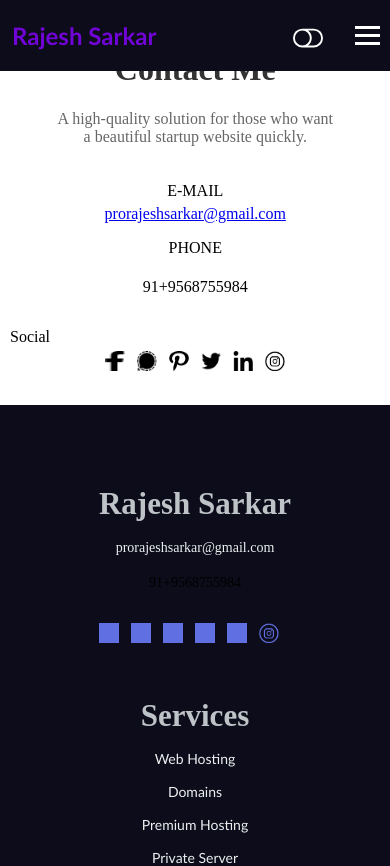
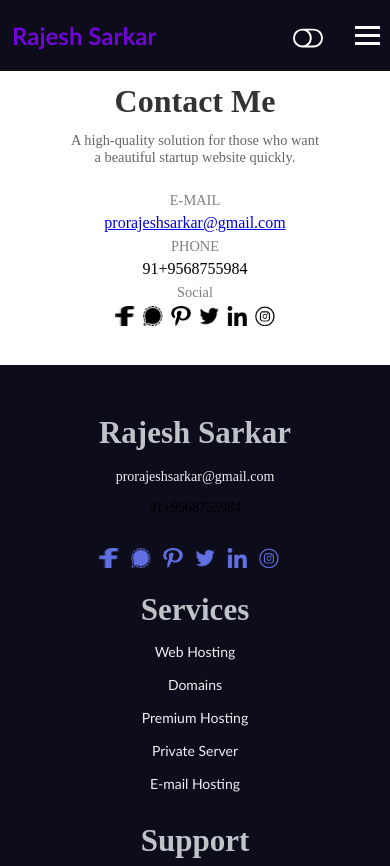
Before and after one commit to rajeshsarkar95/potfolio, a Next.js app: page /components/contact in a window 390 px wide. Shown: the top 866 px of the page. Built offline with nearby package versions, Linux system fonts and the light colour scheme; grey boxes are pictures that could not be loaded.

Commit message:
all error fixied

```diff
--- a/src/app/components/contact/contact.css
+++ b/src/app/components/contact/contact.css
@@ -1,39 +1,45 @@
-
+/* General Style */
 .contact-container {
-  width: 80%;
+  width: 90%; /* Reduced width for better adaptability */
   max-width: 600px;
+  margin-top: 68px;
   margin: 20px auto;
   padding: 20px;
+  box-sizing: border-box; /* Ensures padding is included within the total width */
 }
 
 .contact-section {
   display: flex;
+  flex-direction: column;
   justify-content: center;
   text-align: center;
-  flex-direction: column;
 }
 
 .contact-title {
-  text-align: center;
+  font-size: 1.5rem; /* Scalable font size for better readability */
   color: #333;
 }
 
 .contact-socials {
   display: flex;
+  flex-wrap: wrap; /* Allow wrapping on small screens */
   justify-content: center;
   gap: 12px;
 }
 
 .contact-text {
+  font-size: 1rem;
   text-align: center;
   color: #666;
   margin-bottom: 20px;
 }
 
+/* Contact Form Styles */
 .contact-form {
   background: #f9f9f9;
   padding: 20px;
   border-radius: 8px;
+  box-shadow: 0 2px 5px rgba(0, 0, 0, 0.1); /* Added subtle shadow for aesthetics */
 }
 
 .contact-form-group {
@@ -42,39 +48,89 @@
 
 .contact-label {
   display: block;
+  font-size: 0.9rem;
   margin-bottom: 5px;
 }
 
 .contact-input,
 .contact-textarea {
   width: 100%;
+  font-size: 1rem; /* Scalable font */
   padding: 8px;
-  margin-bottom: 10px;
   border: 1px solid #ddd;
   border-radius: 4px;
+  transition: border-color 0.3s; /* Smooth transition on focus */
+}
+
+.contact-input:focus,
+.contact-textarea:focus {
+  border-color: #4caf50;
+  outline: none;
 }
 
 .contact-textarea {
-  resize: vertical;
+  resize: vertical; /* Prevent resizing horizontally */
 }
 
 .contact-button {
   width: 100%;
-  padding: 10px;
+  padding: 12px;
+  font-size: 1rem;
   background: #4caf50;
   color: white;
   border: none;
   border-radius: 4px;
   cursor: pointer;
+  transition: background 0.3s;
 }
 
 .contact-button:hover {
   background: #45a049;
 }
 
-@media (max-width: 600px) {
+/* Responsive Design for Various Devices */
+@media (max-width: 768px) {
+  .contact-title {
+    font-size: 1.2rem; /* Adjusted font size */
+  }
+
   .contact-container {
-    width: 95%;
+    width: 100%; /* Maximize available space */
+    padding: 15px;
+  }
+
+  .contact-button {
     padding: 10px;
   }
 }
+
+@media (max-width: 480px) {
+  .contact-container{
+    margin-top: 68px;
+  }
+   .contact-socials{
+      display: flex;
+   }
+  .contact-title {
+    text-align: center;
+    font-size: 2rem; /* Smaller text for very small devices */
+  }
+  .contact-label{
+    margin-top: 6px;
+    text-align: center;
+    opacity: 0.5;
+  }
+  .contact-text {
+    margin-top: 12px;
+    font-size: 0.9rem;
+  }
+
+  .contact-socials {
+    flex-direction: row; /* Stack socials for smaller screens */
+    gap: 8px;
+  }
+
+  .contact-button {
+    font-size: 0.9rem;
+  }
+}
--- a/src/app/components/footer/page.js
+++ b/src/app/components/footer/page.js
@@ -34,7 +34,7 @@ function Footer() {
             <Link href="https://www.facebook.com/profile.php?id=100056700738524">
               <Image
                 style={{ color: "white" }}
-                src="/social/feacbook.png"
+                src="/social/facebook.png"
                 className="footer_social-icon"
                 width={20}
                 height={20}
@@ -43,7 +43,7 @@ function Footer() {
             </Link>
             <Link href="https://api.whatsapp.com/send?phone=9568755984">
               <Image
-                src="/social/Whatapp.png"
+                src="/social/whatsapp.png"
                 className="footer_social-icon"
                 width={20}
                 height={20}
@@ -52,7 +52,7 @@ function Footer() {
             </Link>
             <Link href="">
               <Image
-                src="/social/p.png"
+                src="/social/pinterest.png"
                 className="footer_social-icon"
                 width={20}
                 height={20}
@@ -61,7 +61,7 @@ function Footer() {
             </Link>
             <Link href="https://x.com/Rajesh956875">
               <Image
-                src="/social/twiter.png"
+                src="/social/twitter.png"
                 className="footer_social-icon"
                 width={20}
                 height={20}
@@ -70,7 +70,7 @@ function Footer() {
             </Link>
             <Link href="https://www.linkedin.com/in/rajesh-sarkar-9777b0302/">
               <Image
-                src="/social/ni.png"
+                src="/social/linkedin.png"
                 className="footer_social-icon"
                 width={20}
                 height={20}
--- a/src/app/components/nabvar/page.js
+++ b/src/app/components/nabvar/page.js
@@ -172,7 +172,7 @@ function Navbar() {
           <Link href="https://www.facebook.com/profile.php?id=100056700738524">
             <Image
               style={{ color: "white" }}
-              src="/social/feacbook.png"
+              src="/social/facebook.png"
               className="nav_social-icon"
               width={20}
               height={20}
@@ -181,7 +181,7 @@ function Navbar() {
           </Link>
           <Link href="https://api.whatsapp.com/send?phone=9568755984">
             <Image
-              src="/social/Whatapp.png"
+              src="/social/whatsapp.png"
               className="nav_social-icon"
               width={20}
               height={20}
@@ -190,7 +190,7 @@ function Navbar() {
           </Link>
           <Link href="">
             <Image
-              src="/social/p.png"
+              src="/social/pinterest.png"
               className="nav_social-icon"
               width={20}
               height={20}
@@ -199,7 +199,7 @@ function Navbar() {
           </Link>
           <Link href="https://x.com/Rajesh956875">
             <Image
-              src="/social/twiter.png"
+              src="/social/twitter.png"
               className="nav_social-icon"
               width={20}
               height={20}
@@ -208,7 +208,7 @@ function Navbar() {
           </Link>
           <Link href="https://www.linkedin.com/in/rajesh-sarkar-9777b0302/">
             <Image
-              src="/social/ni.png"
+              src="/social/linkedin.png"
               className="nav_social-icon"
               width={20}
               height={20}
--- a/src/app/components/profile/profile.css
+++ b/src/app/components/profile/profile.css
@@ -74,7 +74,7 @@
 /* Card Image */
 .image-gallery__card-image {
   width: 100%;
-  height:400px;
+  height: 400px;
   object-fit: cover;
   border-bottom: 1px solid #ddd;
 }
@@ -127,10 +127,6 @@
 .image-gallery__button:hover {
   color: #000;
 }
-
-
-
-
 
 @media (max-width: 800px) {
   .welcome-section {
--- a/src/app/globals.css
+++ b/src/app/globals.css
@@ -2,3 +2,7 @@ body{
   margin: 0;
   padding: 0;
 }
+*{
+  margin: 0;
+  padding: 0;
+}
```
Also changed, not shown: src/app/components/mainbar/mainbar.css (+11 -2 lines).
